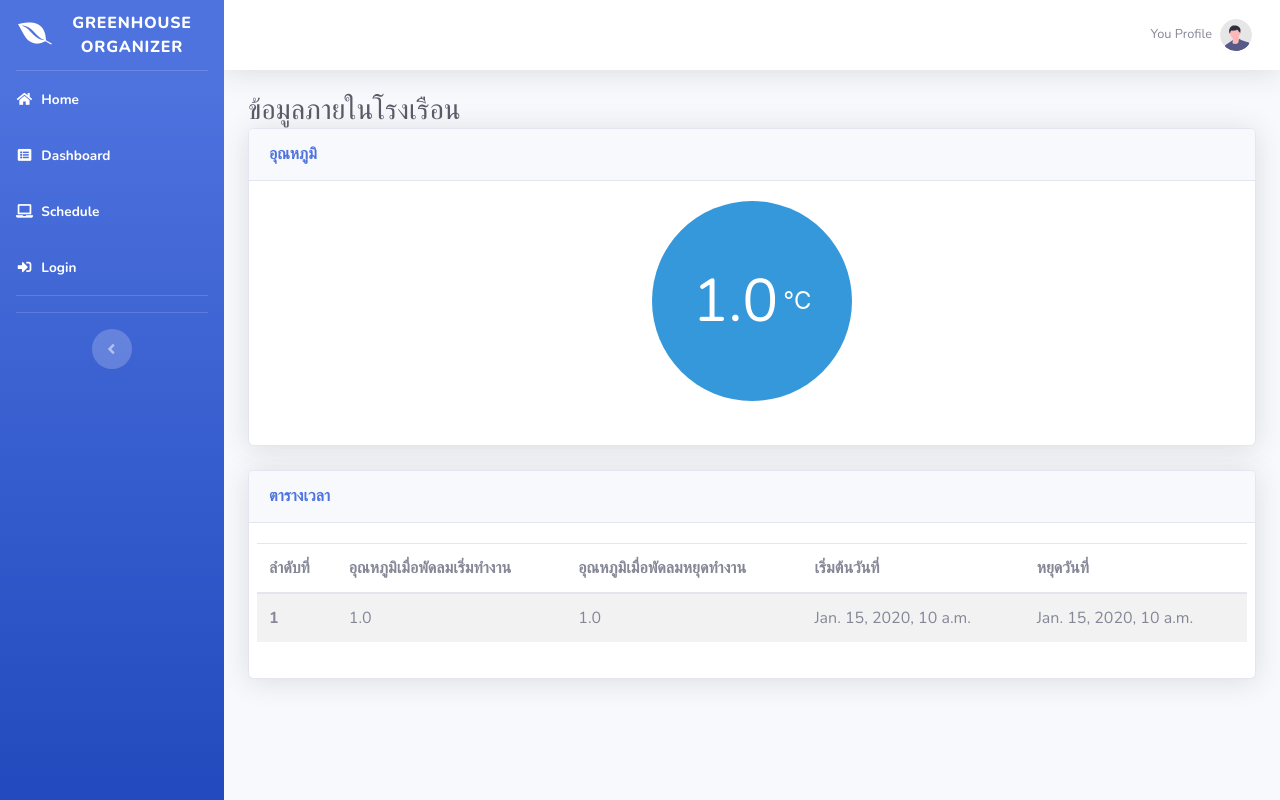
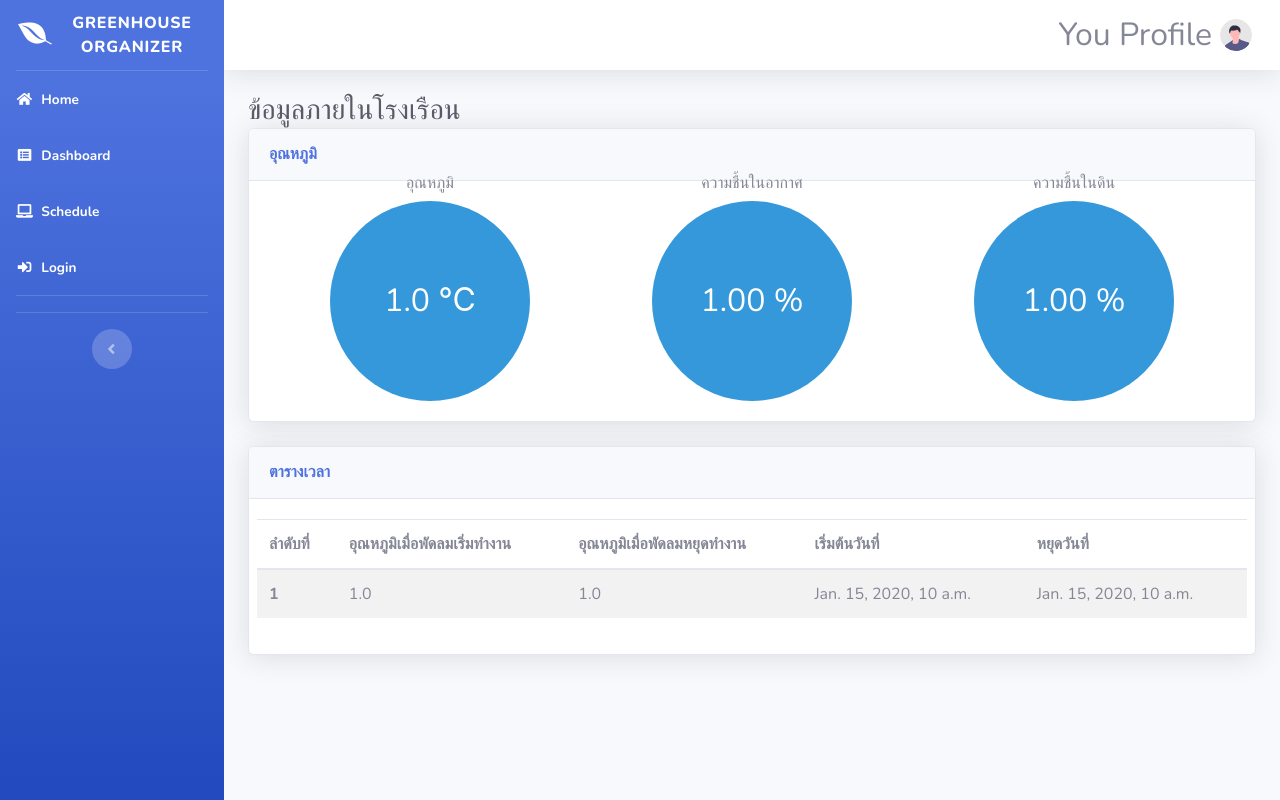
Before and after one commit to XBank2544/green-house-real, a Django app: page /dashboard/ in a window 1280 px wide. Run offline with Django 4.2, Linux system fonts and the light colour scheme; tables that the repository leaves empty hold one stand-in row (values such as "Sample post"); some libraries are stand-ins or nearby versions.

Commit message:
add humid and moist circle + data

```diff
--- a/templates/dashboard.html
+++ b/templates/dashboard.html
@@ -6,20 +6,60 @@
 {% endblock %}
 
 {% block content %}
+<style>
+.circle {
+    display: flex;
+    flex-direction: column;
+    justify-content: center;
+    align-items: center;
+    width: 200px;
+    height: 200px;
+    background-color: #3498db;
+    border-radius: 50%;
+    margin: 0 auto;
+    position: relative; /* ทำให้มีพื้นที่สำหรับข้อความด้านบน */
+}
+
+.small {
+    font-size: 32px !important; /* ปรับขนาดตามที่คุณต้องการ */
+}
+
+.circle-label {
+    position: absolute;
+    top: -30px; /* ปรับตำแหน่งข้อความด้านบน */
+    left: 50%;
+    transform: translateX(-50%);
+    font-size: 16px;
+    text-align: center;
+    white-space: nowrap; /* ไม่ให้ข้อความขึ้นบรรทัดใหม่ */
+}
+</style>
+
 <!-- Project Card Example -->
 <div class="card shadow mb-4">
     <div class="card-header py-3">
         <h6 class="m-0 font-weight-bold text-primary">อุณหภูมิ</h6>
     </div>
-    <div class="card-body">
+    <div class="card-body" style="display: flex; justify-content: center; align-items: center;">
         <!-- Temperature Circle -->
         <div class="circle">
-            {% if listdata %}
-            <h1 id="temperature">{{ listdata.last.temp }}</h1>
+            {% if valuelist %}
+            <h1 id="temperature" class="small">{{ valuelist.last.temp }} &#8451</h1>
             {% endif %}
-            <span>&#8451;</span>
+            <p class="circle-label">อุณหภูมิ</p>
         </div>
-    <br>
+        <div class="circle">
+            {% if valuelist %}
+            <h1 id="humidity" class="small">{{ valuelist.last.humid }} %</h1>
+            {% endif %}
+            <p class="circle-label">ความชื้นในอากาศ</p>
+        </div>
+        <div class="circle">
+            {% if valuelist %}
+            <h1 id="moisture" class="small">{{ valuelist.last.moist }} %</h1>
+            {% endif %}
+            <p class="circle-label">ความชื้นในดิน</p>
+        </div>
     </div>
 </div>
     <!-- Countdown Timer -->
--- a/webapp/admin.py
+++ b/webapp/admin.py
@@ -6,4 +6,7 @@ from . import models
 
 @admin.register(models.Schedule)
 class ScheduleAdmin(admin.ModelAdmin):
-    list_display = ('fan_start', 'fan_stop', 'start_at', 'end_at', 'temp')
+    list_display = ('fan_start', 'fan_stop', 'start_at', 'end_at')
+@admin.register(models.Greenhouse)
+class GreenhouseAdmin(admin.ModelAdmin):
+    list_display = ('temp', 'humid', 'moist')
--- a/webapp/models.py
+++ b/webapp/models.py
@@ -5,10 +5,15 @@ class Schedule(models.Model):
     fan_stop = models.DecimalField(max_digits=3, decimal_places=1)
     start_at = models.DateTimeField()
     end_at = models.DateTimeField()
-    temp = models.DecimalField(max_digits=3, decimal_places=1, null=True)
 
     def __str__(self):
-        return f"Schedule - Fan Start: {self.fan_start}, Fan Stop: {self.fan_stop}, Start At: {self.start_at}, End At: {self.end_at} Temprature: {self.temp}"
+        return f"Schedule - Fan Start: {self.fan_start}, Fan Stop: {self.fan_stop}, Start At: {self.start_at}, End At: {self.end_at}"
 
+class Greenhouse(models.Model):
+    temp = models.DecimalField(max_digits=3, decimal_places=1)
+    humid = models.DecimalField(max_digits=5, decimal_places=2)
+    moist = models.DecimalField(max_digits=5, decimal_places=2)
+    def __str__(self):
+        return f"Greenhouse - Temperature: {self.temp}, Humidity: {self.humid}, Moisture: {self.moist}"
 
 # Create your models here.
--- a/webapp/views.py
+++ b/webapp/views.py
@@ -9,7 +9,7 @@ from django.contrib.auth import authenticate, login, logout
 from django.contrib.auth.decorators import login_required
 from django.contrib.auth.models import User
 from django.db.models import Q
-from webapp.models import Schedule
+from webapp.models import Greenhouse, Schedule
 
 
 # Create your views here.
@@ -19,6 +19,8 @@ def index(request):
 
 def dashboard(request):
     context = {}
+    value_list = Greenhouse.objects.all()
+    context['valuelist'] = value_list
     schedule_list = Schedule.objects.all()
     context['listdata'] = schedule_list
     return render(request, "dashboard.html", context)
```
Also changed, not shown: webapp/migrations/0003_greenhouse_remove_schedule_temp.py (added), webapp/migrations/0004_alter_greenhouse_humid_alter_greenhouse_moist.py (added).
